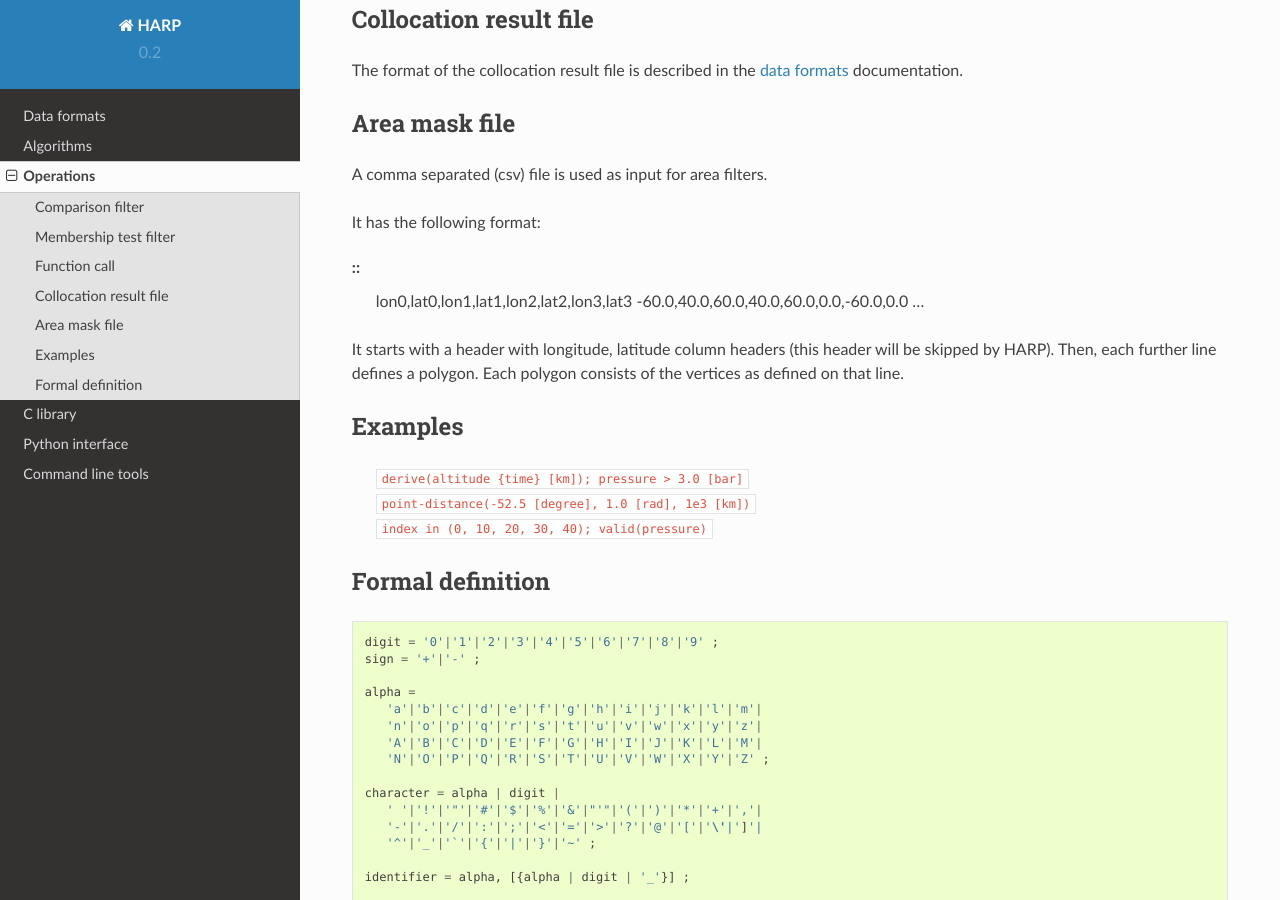
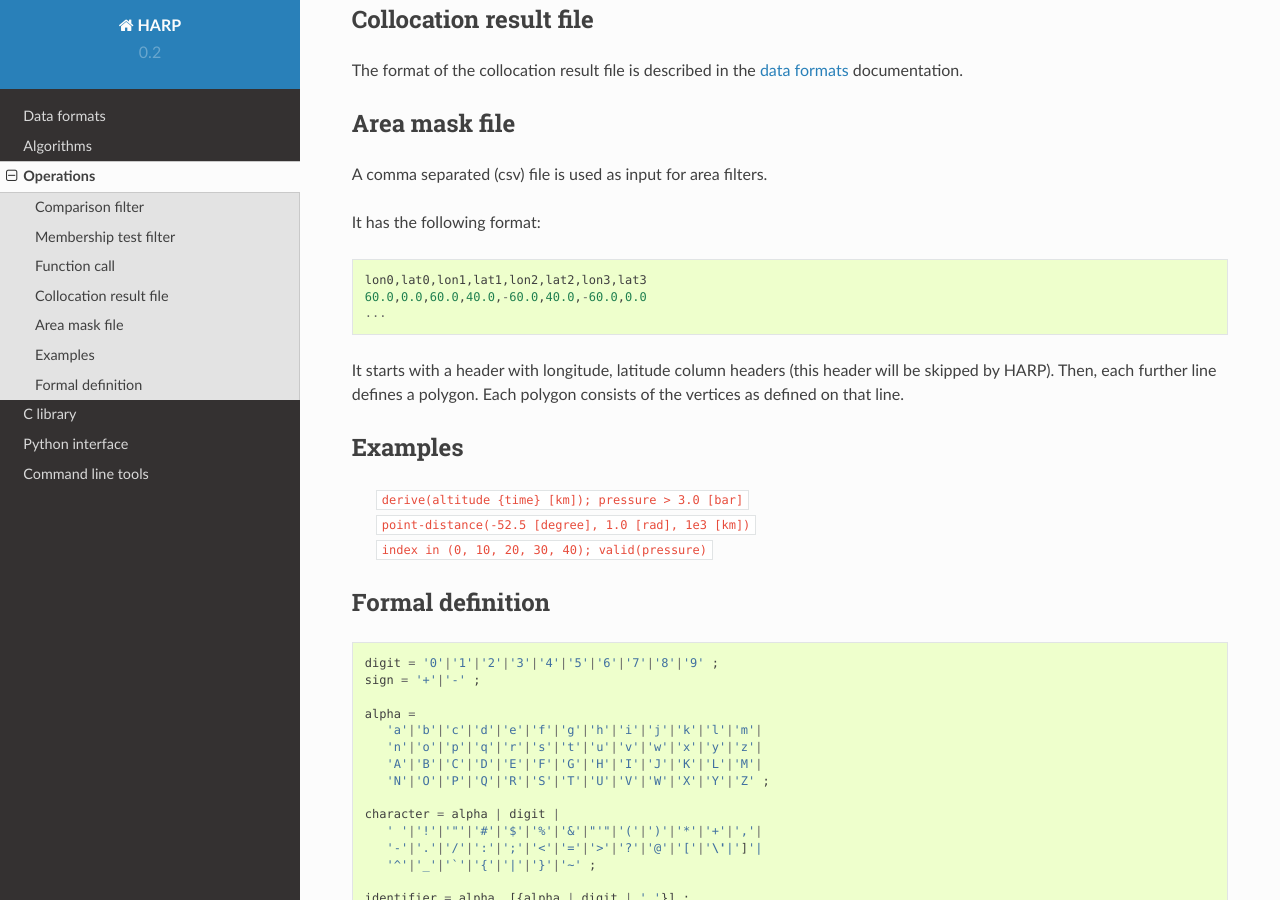
Before and after one commit to stcorp/harp, a Sphinx documentation site: the page built from doc/operations.rst, in a window 1280 px wide and 900 px high, scrolled down 2062 px. Built offline with Sphinx 7.4.7 and the Read the Docs theme 2.0.0, drawn with Linux system fonts in a browser that asks for light colours; pages that are not in the unit, such as notebooks, are missing from menus.

Commit message:
Fix area-mask example

```diff
--- a/doc/operations.rst
+++ b/doc/operations.rst
@@ -115,8 +115,9 @@ A comma separated (csv) file is used as input for area filters.
 It has the following format:
 
 ::
+
     lon0,lat0,lon1,lat1,lon2,lat2,lon3,lat3
-    -60.0,40.0,60.0,40.0,60.0,0.0,-60.0,0.0
+    60.0,0.0,60.0,40.0,-60.0,40.0,-60.0,0.0
     ...
 
 It starts with a header with longitude, latitude column headers (this header will be skipped by HARP).
```
Also changed, not shown: doc/html/operations.html (+5 -6 lines).
